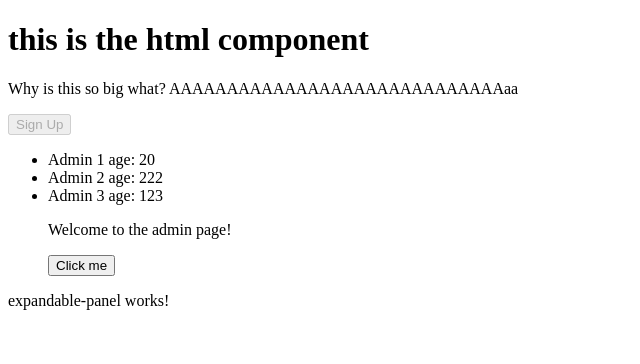
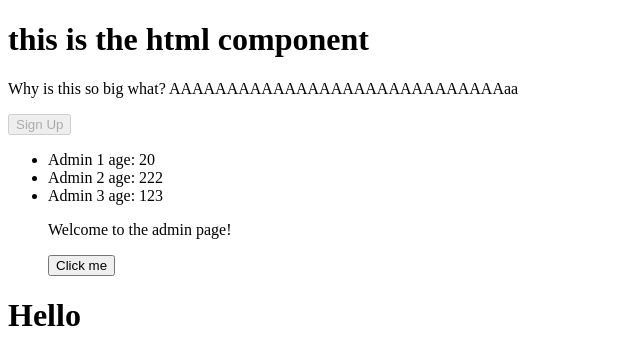
Before and after one commit to AlexNaltu/learning-angular, an Angular app in the folder learning-angular/: page / in a window 1280 px wide. Shown: the top 364 px of the page, without its empty margins (0-640 px from the left). Built offline with nearby package versions, Linux system fonts and the light colour scheme.

Commit message:
Content projection with ng-content

```diff
--- a/learning-angular/src/app/app.component.ts
+++ b/learning-angular/src/app/app.component.ts
@@ -19,7 +19,9 @@ import { ExpandablePanelComponent } from './components/expandable-panel/expandab
     <todo-list-item />
     <sign-up-form />
     <app-admin />
-    <app-expandable-panel />
+    <app-expandable-panel
+      ><h1 ngProjectAs="card-title">Hello</h1></app-expandable-panel
+    >
   </div>`,
 })
 export class AppComponent {
--- a/learning-angular/src/app/components/expandable-panel/expandable-panel.component.html
+++ b/learning-angular/src/app/components/expandable-panel/expandable-panel.component.html
@@ -1,2 +1,4 @@
-<p (panelClosed)="savePanelState()">expandable-panel works!</p>
-<p></p>
+<div>
+  <ng-content select="card-title"></ng-content>
+  <ng-content select="card-body"></ng-content>
+</div>
```
